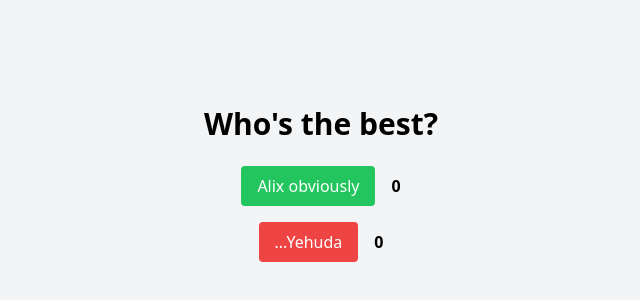
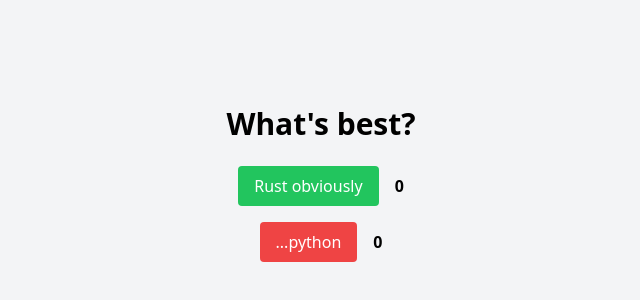
Before and after one commit to alixmacdonald10/poll-of-the-century, a plain HTML site: page src/index.html in a window 1280 px wide. Shown: the part 216-516 px from the top of the page, without its empty margins (319-959 px from the left). Drawn offline with nearby package versions, Linux system fonts and the light colour scheme.

Commit message:
addded dockerfile and release profile and updated index

```diff
--- a/src/index.html
+++ b/src/index.html
@@ -13,27 +13,27 @@
   </head>
   <body class="flex justify-center items-center min-h-screen bg-gray-100">
     <div class="text-center">
-      <h1 class="text-3xl font-bold mb-6">Who's the best?</h1>
+      <h1 class="text-3xl font-bold mb-6">What's best?</h1>
       <div class="flex flex-col space-y-4 items-center justify-center">
         <div class="flex items-center space-x-4">
           <button
             class="px-4 py-2 bg-green-500 text-white rounded hover:bg-green-300 transition-colors"
-            hx-post="/inc-alix"
+            hx-post="/inc-rust"
             hx-swap="none"
           >
-            Alix obviously
+            Rust obviously
           </button>
-          <p id="alix-counter" class="font-semibold" hx-get="/alix" hx-trigger="every 0.5s" hx-swap="innerHTML">0</p>
+          <p id="rust-counter" class="font-semibold" hx-get="/rust" hx-trigger="every 0.5s" hx-swap="innerHTML">0</p>
         </div>
         <div class="flex items-center space-x-4">
           <button
             class="px-4 py-2 bg-red-500 text-white rounded hover:bg-red-300 transition-colors"
-            hx-post="/inc-other"
+            hx-post="/inc-python"
             hx-swap="none"
           >
-            ...Yehuda
+            ...python
           </button>
-          <p id="other-counter" class="font-semibold" hx-get="/other" hx-trigger="every 0.5s" hx-swap="innerHTML">0</p>
+          <p id="python-counter" class="font-semibold" hx-get="/python" hx-trigger="every 0.5s" hx-swap="innerHTML">0</p>
         </div>
       </div>
     </div>
```
Also changed, not shown: 2 other files.
